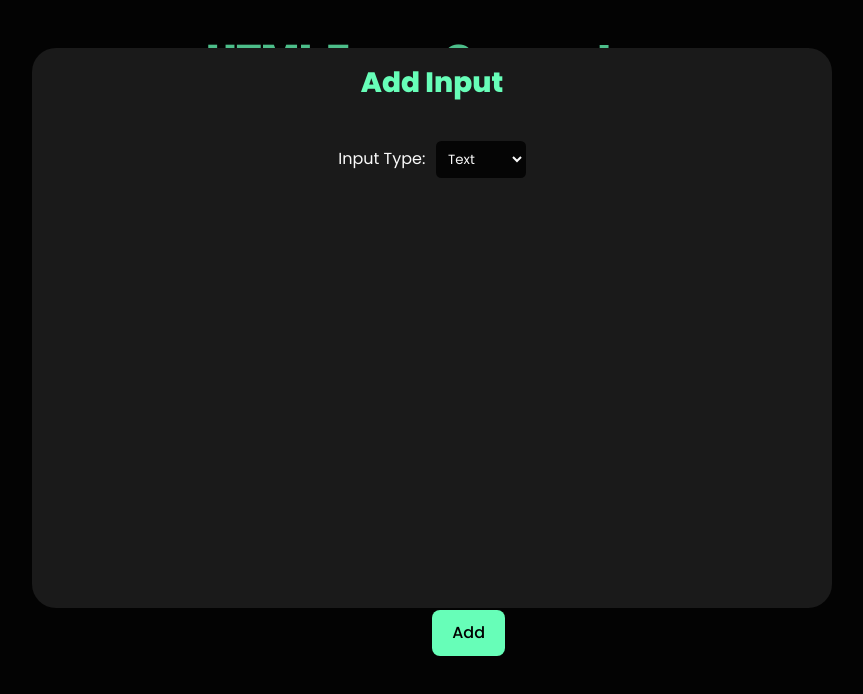
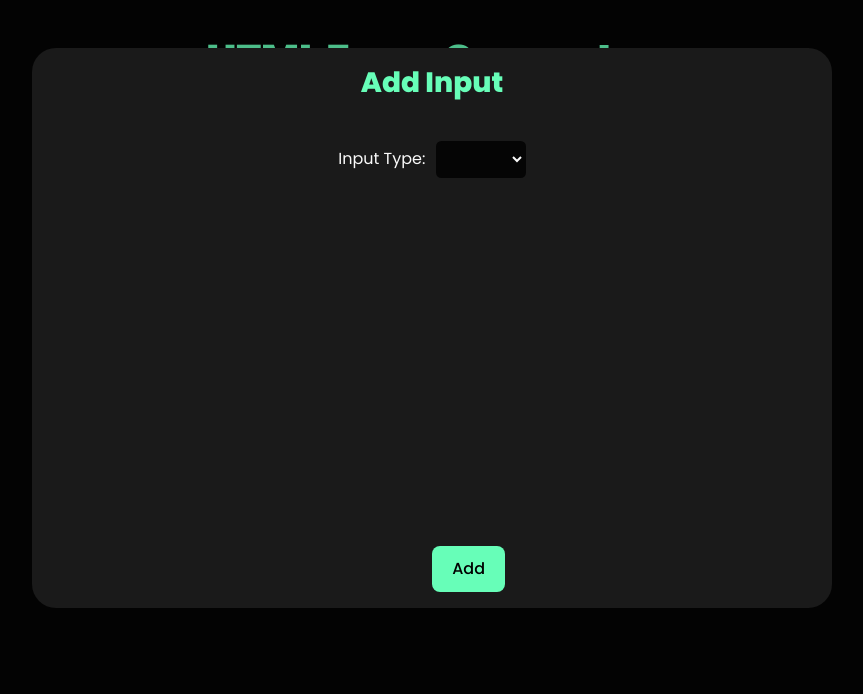
Before and after one commit to hazymaero/html-form-generator, a Svelte app: page / in a window 1280 px wide. Both pictures are taken after a click on the button "+ Add". Shown: the top 694 px of the page, without its empty margins (208-1071 px from the left). Built offline with nearby package versions, Linux system fonts and the light colour scheme.

Commit message:
fix button position

```diff
--- a/src/components/AddInputModal.svelte
+++ b/src/components/AddInputModal.svelte
@@ -17,15 +17,15 @@
             <div slot="content" class="main-content">
                 <h2>Add Input</h2>
                 <InputTypeForm />
+                <button class="submit-button" on:click={handleSubmit}>Add</button>
             </div>
         </Modal>
     </div>
-
-    <button class="submit-button" on:click={handleSubmit}>Add</button>
 {/if}
 
 <style>
     .main-content {
+        position: relative;
         margin-top: 3em;
         width: 50em;
         height: 35em;
@@ -43,6 +43,8 @@
 
     .submit-button {
         position: absolute;
-        bottom: 9em;
+        bottom: 1em;
+        top: auto;
+        /* bottom: 0%; */
     }
 </style>
--- a/src/components/InputTypeForm.svelte
+++ b/src/components/InputTypeForm.svelte
@@ -1,7 +1,7 @@
 <script lang="ts">
     import { InputType } from "../types";
 
-    export let inputType: InputType;
+    export let inputType: InputType = InputType.Text;
 </script>
 
 <div class="form-container">
```
